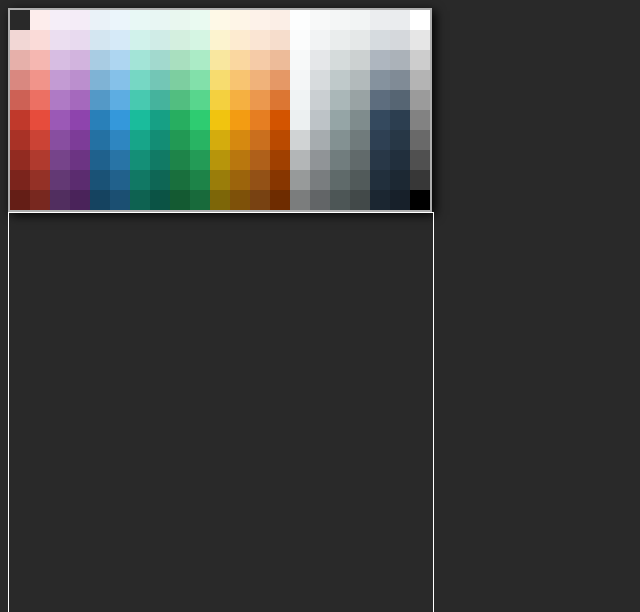
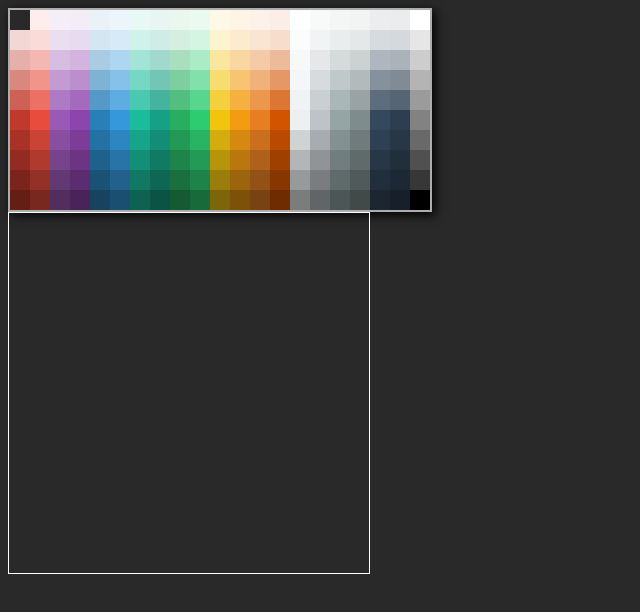
Before and after one commit to kbetker/mycodepen, a React (Create React App) app: page / in a window 1280 px wide. Shown: the top 612 px of the page, without its empty margins (0-640 px from the left). Built offline with nearby package versions, Linux system fonts and the light colour scheme.

Commit message:
cleaned up some code- added invert filter to pixe-hoverl

```diff
--- a/src/components/PixelCanvas/PixelCanvas.css
+++ b/src/components/PixelCanvas/PixelCanvas.css
@@ -6,14 +6,16 @@
     padding: 0;
     display: flex;
     flex-wrap: wrap;
+    cursor:none;
 }
 
-.pixel{
+/* .pixel{ */
     /* width: 20px;
     height: 20px; */
-    box-sizing: border-box;
+    /* box-sizing: border-box; */
     /* border: solid 1px rgba(252, 252, 252, 0.062); */
+/* } */
+.pixel:hover{
+    background-color: white;
+    filter: invert();
 }
-.pixel:hover{
-    background-color: rgba(255, 255, 255, 0.288);
-}
--- a/src/components/PixelCanvas/PixelCanvas.js
+++ b/src/components/PixelCanvas/PixelCanvas.js
@@ -1,114 +1,92 @@
-import React, { useEffect, useRef, useState } from "react"
-import { useSelector } from "react-redux"
+import React, { useEffect, useRef } from "react"
+import { useDispatch, useSelector } from "react-redux"
+import { dispatchSelectedColor } from "../../store/pixelDrawing"
 import "./PixelCanvas.css"
 
-function PixelCanvas(){
-    const selectedColor = useSelector( state => state.pixelDrawing.selectedColor)
+function PixelCanvas() {
+    const dispatch = useDispatch()
+    const selectedColor =  useSelector(state => state.pixelDrawing.selectedColor)
     const isMouseDown = useRef(false)
-    // const isMouseUp = useState(true)
+    const colorArray = useRef([])
+    const arrayBg = "rgba(0, 0, 0, 0,)"
+    const pixel = 12
+    const rows = 30
+    const columns = 30
 
-    const arrayBg = "rgba(0, 0, 0, 0,)"
-    const pixel = 8
-    const rows = 53
-    const columns = 53
-
+    //initializes empty array
+    useEffect(() => {
         const initArray = () => {
             let rowsArr = []
             let columnsArr = []
-        for(let i = 0; i < rows; i ++){
-            rowsArr.push(arrayBg)
-        }
-        for(let j = 0; j < columns; j++){
-            columnsArr.push(rowsArr)
-        }
+            for (let i = 0; i < rows; i++) { rowsArr.push(arrayBg) }
+            for (let j = 0; j < columns; j++) { columnsArr.push(rowsArr) }
             return columnsArr
         }
-
-
-
-    const colorArray = useRef([])
-
-    useEffect(()=>{
         colorArray.current = initArray()
-
+        dispatch(dispatchSelectedColor("#000000"))
     }, [])
 
 
-
-    useEffect(()=>{
+    // changes the background color
+    useEffect(() => {
         let pixels = document.querySelectorAll(`.pixel`)
 
-      for(let i = 0; i < pixels.length; i++){
+        for (let i = 0; i < pixels.length; i++) {
             let arr = pixels[i].id.split("-")
 
-        pixels[i].addEventListener("mouseover", (e)=>{
-            if(isMouseDown.current){
+            pixels[i].addEventListener("mouseover", (e) => {
+                if (isMouseDown.current) {
                     colorArray.current[arr[0]][arr[1]] = selectedColor
                     pixels[i].style.backgroundColor = `${colorArray.current[arr[0]][arr[1]]}`
                 }
             })
 
-        pixels[i].addEventListener("mousedown", (e)=>{
+            pixels[i].addEventListener("mousedown", (e) => {
                 colorArray.current[arr[0]][arr[1]] = selectedColor
                 pixels[i].style.backgroundColor = `${colorArray.current[arr[0]][arr[1]]}`
             })
         }
-
     }, [selectedColor, colorArray])
 
 
-
-    useEffect(()=>{
-
-        document.addEventListener("mousedown", (e)=>{
-            isMouseDown.current = true
-        })
-
-        document.addEventListener("mouseup", (e)=>{
-            isMouseDown.current = false
-        })
-    },[isMouseDown])
+    //sets mousedown status - allows for continuous drawing
+    useEffect(() => {
+        document.addEventListener("mousedown", (e) => { isMouseDown.current = true })
+        document.addEventListener("mouseup", (e) => { isMouseDown.current = false })
+    }, [isMouseDown])
 
 
-    useEffect(()=>{
-        let pixelBg = document.querySelectorAll(`.pixel`)
-        for(let i = 0; i < pixelBg.length; i++){
-            let arr = pixelBg[i].id.split("-")
-            pixelBg[i].style.backgroundColor = `${colorArray.current[arr[0]][arr[1]]}`
-        }
-    }, [])
+    //DON'T DELETE - this will allow you to continue editing a saved picture
+    // useEffect(() => {
+    //     let pixelBg = document.querySelectorAll(`.pixel`)
+    //     for (let i = 0; i < pixelBg.length; i++) {
+    //         let arr = pixelBg[i].id.split("-")
+    //         pixelBg[i].style.backgroundColor = `${colorArray.current[arr[0]][arr[1]]}`
+    //     }
+    // }, [])
 
     return (
-        <div className="canvas" style={{width: `${rows * pixel}px`, height: `${columns * pixel}px`}}>
+        <div
+            className="canvas"
+            style={{
+                width: `${rows * pixel}px`,
+                height: `${columns * pixel}px`
+            }}>
 
-            {initArray().map((e, i) =>
+            {colorArray.current.map((e, i) =>
                 e.map((e2, j) =>
-                    <div className="pixel" id={`${i}-${j}`} style={{height: `${pixel}px`, width: `${pixel}px`}}></div>
+                    <div
+                        className="pixel"
+                        id={`${i}-${j}`}
+                        key={`key-${i}-${j}`}
+                        style={{
+                            height: `${pixel}px`,
+                            width: `${pixel}px`
+                        }}>
+
+                    </div>
                 )
             )}
-
-
-
-            {/* <div className="pixel" id="0-0"></div>
-            <div className="pixel" id="0-1"></div>
-            <div className="pixel" id="0-2"></div>
-            <div className="pixel" id="0-3"></div>
-
-            <div className="pixel" id="1-0"></div>
-            <div className="pixel" id="1-1"></div>
-            <div className="pixel" id="1-2"></div>
-            <div className="pixel" id="1-3"></div>
-
-            <div className="pixel" id="2-0"></div>
-            <div className="pixel" id="2-1"></div>
-            <div className="pixel" id="2-2"></div>
-            <div className="pixel" id="2-3"></div>
-
-            <div className="pixel" id="3-0"></div>
-            <div className="pixel" id="3-1"></div>
-            <div className="pixel" id="3-2"></div>
-            <div className="pixel" id="3-3"></div> */}
-
         </div>
     )
 }
--- a/src/store/pixelDrawing.js
+++ b/src/store/pixelDrawing.js
@@ -26,7 +26,6 @@ export const dispatchSelectedColor = (selectedColor) => async (dispatch) => {
     switch( action.type ){
         case SELECTED_COLOR:
             newState = Object.assign({}, state);
-            console.log(action)
             newState.selectedColor = action.selectedColor
             return newState;
 
```
Lines whose indentation alone changed are shown as unchanged.
